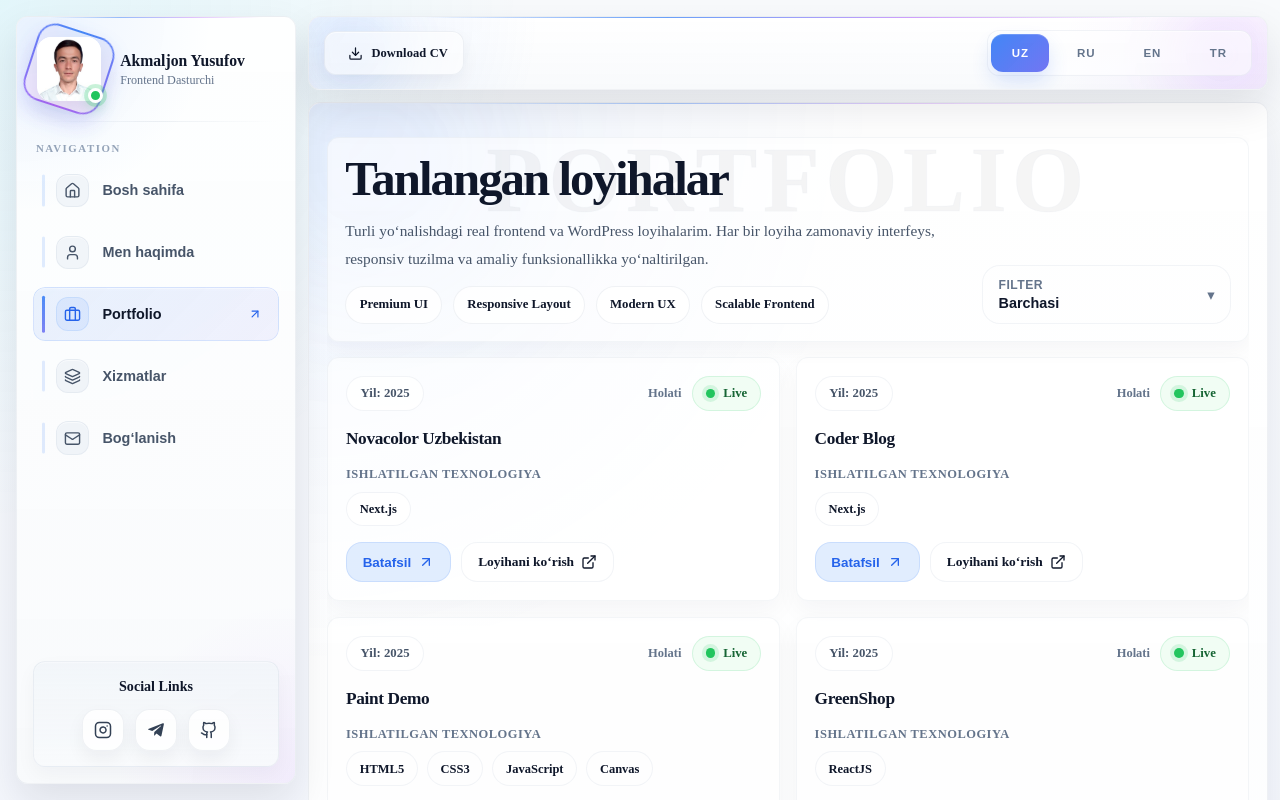
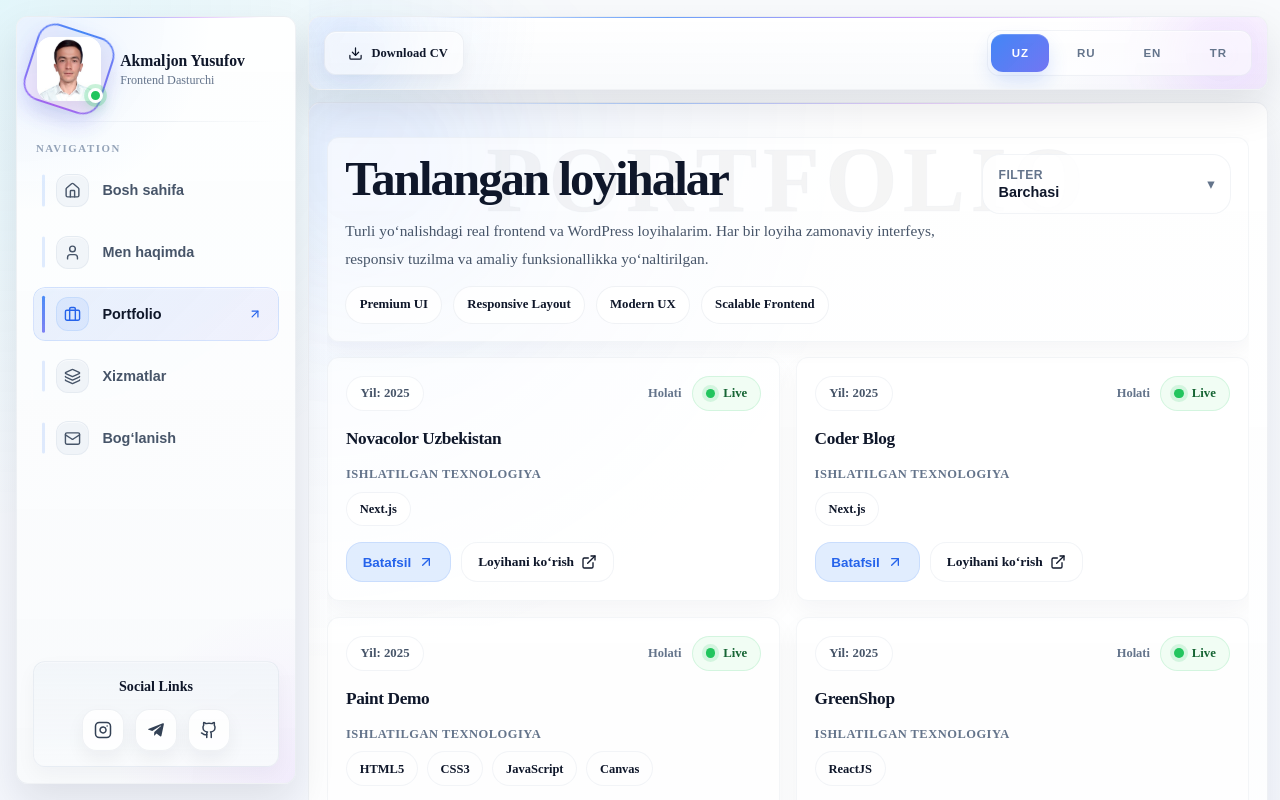
Before and after one commit to AkmaljonYusupov/Portfolio, a React app: page / in a window 1280 px wide. Both pictures are taken after a click on the button "Portfolio". Shown: the top 800 px of the page. Built offline with nearby package versions, Linux system fonts and the light colour scheme; the HTML template or start-up script is replaced by a standard one.

Commit message:
portfolio section

```diff
--- a/src/components/sections/PortfolioSection.module.scss
+++ b/src/components/sections/PortfolioSection.module.scss
@@ -5,8 +5,8 @@
 ========================= */
 .portfolioSection {
   position: relative;
-  overflow: hidden;
   overflow-x: clip;
+  overflow-y: visible;
   isolation: isolate;
   border-radius: $radius-xs;
   padding: 1.15rem;
@@ -126,12 +126,22 @@
 .heroCard,
 .cardsGrid {
   position: relative;
-  z-index: 4;
 }
 
 .inner {
+  z-index: 4;
   min-width: 0;
   overflow-x: hidden;
+  overflow-y: visible;
+}
+
+.heroCard {
+  z-index: 30;
+  overflow: visible;
+}
+
+.cardsGrid {
+  z-index: 2;
 }
 
 .heroContent,
@@ -147,7 +157,6 @@
 .heroRight,
 .filterWrap,
 .filterToggle,
-.filterMenu,
 .modalCard,
 .modalContent,
 .modalInfoCard {
@@ -165,9 +174,6 @@
   border: 1px solid rgba(148, 163, 184, 0.1);
   background: rgba(255, 255, 255, 0.56);
   box-shadow: 0 8px 20px rgba(15, 23, 42, 0.04);
-  position: relative;
-  z-index: 15;
-  overflow: hidden;
 
   :global(.dark) & {
     background: rgba(255, 255, 255, 0.03);
@@ -179,6 +185,7 @@
 .heroContent {
   display: grid;
   gap: 1rem;
+  align-items: start;
 }
 
 .heroLeft {
@@ -247,6 +254,9 @@
 .heroRight {
   display: flex;
   justify-content: flex-start;
+  align-items: flex-start;
+  position: relative;
+  z-index: 80;
 }
 
 /* =========================
@@ -256,7 +266,8 @@
   position: relative;
   width: min(100%, 290px);
   max-width: 100%;
-  z-index: 40;
+  z-index: 120;
+  overflow: visible;
 }
 
 .filterToggle {
@@ -272,6 +283,8 @@
   background: rgba(255, 255, 255, 0.9);
   color: #0f172a;
   cursor: pointer;
+  position: relative;
+  z-index: 121;
   transition:
     border-color 0.2s ease,
     transform 0.2s ease,
@@ -350,10 +363,12 @@
   padding: 0.5rem;
   border-radius: 20px;
   border: 1px solid rgba(148, 163, 184, 0.1);
-  background: rgba(255, 255, 255, 0.95);
-  backdrop-filter: blur(12px);
-  -webkit-backdrop-filter: blur(12px);
-  box-shadow: 0 18px 36px rgba(15, 23, 42, 0.1);
+  background: rgba(255, 255, 255, 0.97);
+  backdrop-filter: blur(14px);
+  -webkit-backdrop-filter: blur(14px);
+  box-shadow:
+    0 22px 40px rgba(15, 23, 42, 0.12),
+    0 6px 18px rgba(15, 23, 42, 0.05);
   max-height: 208px;
   overflow-y: auto;
   overflow-x: hidden;
@@ -365,7 +380,7 @@
     opacity 0.2s ease,
     transform 0.2s ease,
     visibility 0.2s ease;
-  z-index: 100;
+  z-index: 130;
   scrollbar-width: thin;
   scrollbar-color: rgba(148, 163, 184, 0.45) transparent;
 
@@ -383,9 +398,11 @@
   }
 
   :global(.dark) & {
-    background: rgba(15, 23, 42, 0.95);
+    background: rgba(15, 23, 42, 0.97);
     border-color: rgba(255, 255, 255, 0.08);
-    box-shadow: 0 18px 36px rgba(0, 0, 0, 0.3);
+    box-shadow:
+      0 22px 40px rgba(0, 0, 0, 0.34),
+      0 6px 18px rgba(0, 0, 0, 0.2);
   }
 }
 
@@ -1043,7 +1060,7 @@
 @media (min-width: 768px) {
   .heroContent {
     grid-template-columns: minmax(0, 1.25fr) minmax(240px, 0.5fr);
-    align-items: end;
+    align-items: start;
   }
 
   .cardsGrid {
@@ -1057,8 +1074,15 @@
 
 @media (max-width: 767px) {
   .portfolioSection {
-    overflow: hidden;
     overflow-x: clip;
+    overflow-y: visible;
+  }
+
+  .inner,
+  .heroCard,
+  .heroRight,
+  .filterWrap {
+    overflow: visible;
   }
 
   .heroRight {
@@ -1107,6 +1131,10 @@
     width: min(100%, calc(100vw - 1.5rem));
     max-height: calc(100dvh - 1.5rem);
     margin: auto;
+  }
+
+  .filterMenu {
+    top: calc(100% + 0.5rem);
   }
 }
 
```
